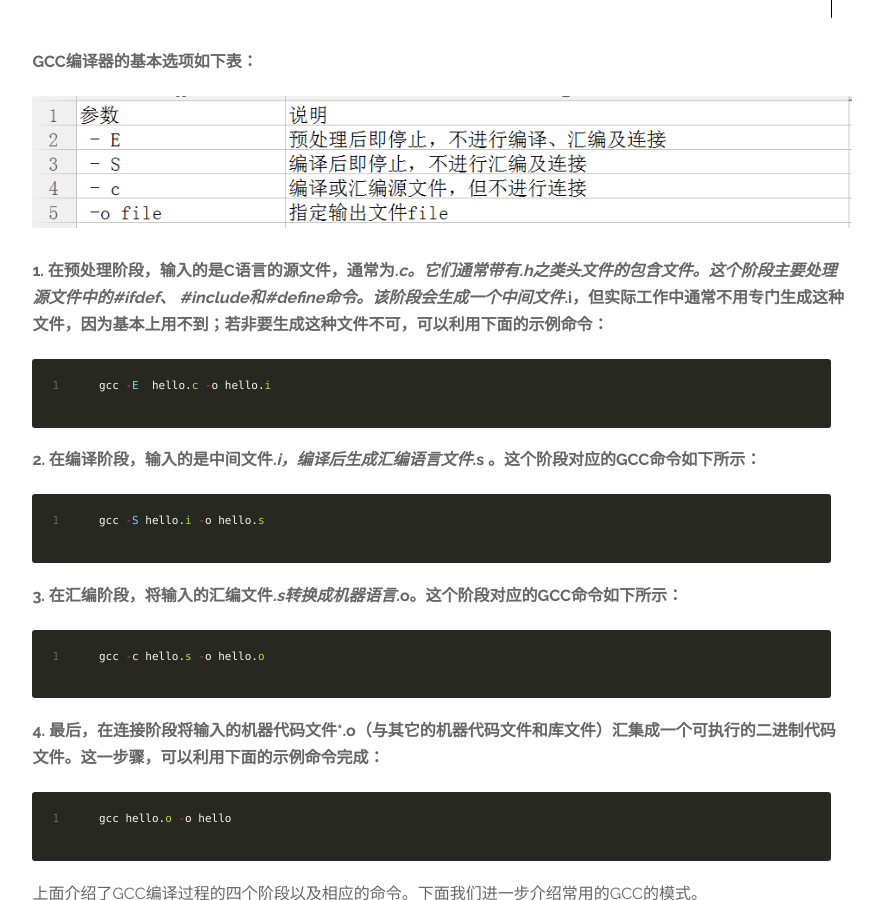
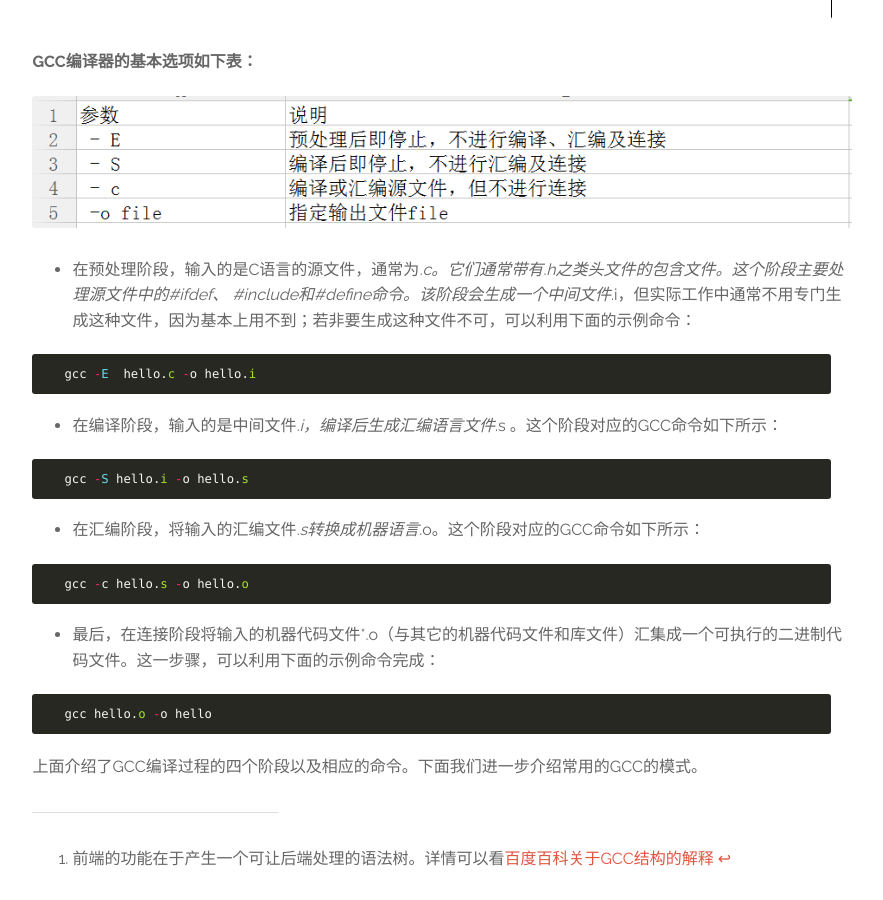
Before and after one commit to marcuses/marcuses.github.io, a Jekyll site: the page built from _posts/2016-03-19-Linux编译入门之GCC.md, in a window 1280 px wide and 900 px high, scrolled down 1948 px. Shown: the whole window, without its empty margins (198-1081 px from the left). Built offline with Jekyll 4.4.1, drawn with Linux system fonts in a browser that asks for light colours.

Commit message:
change index

```diff
--- a/_posts/2016-03-19-Linux编译入门之GCC.md
+++ b/_posts/2016-03-19-Linux编译入门之GCC.md
@@ -46,20 +46,20 @@ tags: [Linux基本技能]
 
 ![cmd-markdown-logo](http://marcuses.github.io/assets/images/gcc_2.png)
 
-**1. 在预处理阶段，输入的是C语言的源文件，通常为*.c。它们通常带有.h之类头文件的包含文件。这个阶段主要处理源文件中的#ifdef、 #include和#define命令。该阶段会生成一个中间文件*.i，但实际工作中通常不用专门生成这种文件，因为基本上用不到；若非要生成这种文件不可，可以利用下面的示例命令：**
-{% highlight ruby linenos %}
+- 在预处理阶段，输入的是C语言的源文件，通常为*.c。它们通常带有.h之类头文件的包含文件。这个阶段主要处理源文件中的#ifdef、 #include和#define命令。该阶段会生成一个中间文件*.i，但实际工作中通常不用专门生成这种文件，因为基本上用不到；若非要生成这种文件不可，可以利用下面的示例命令：
+{% highlight ruby%}
    gcc -E  hello.c -o hello.i
 {% endhighlight %}
-**2. 在编译阶段，输入的是中间文件*.i，编译后生成汇编语言文件*.s 。这个阶段对应的GCC命令如下所示：**
-{% highlight ruby linenos %}
+- 在编译阶段，输入的是中间文件*.i，编译后生成汇编语言文件*.s 。这个阶段对应的GCC命令如下所示：
+{% highlight ruby%}
    gcc -S hello.i -o hello.s
 {% endhighlight %}
-**3. 在汇编阶段，将输入的汇编文件*.s转换成机器语言*.o。这个阶段对应的GCC命令如下所示：**
-{% highlight ruby linenos %}
+- 在汇编阶段，将输入的汇编文件*.s转换成机器语言*.o。这个阶段对应的GCC命令如下所示：
+{% highlight ruby%}
    gcc -c hello.s -o hello.o
 {% endhighlight %}
-**4. 最后，在连接阶段将输入的机器代码文件*.o（与其它的机器代码文件和库文件）汇集成一个可执行的二进制代码文件。这一步骤，可以利用下面的示例命令完成：**
-{% highlight ruby linenos %}
+- 最后，在连接阶段将输入的机器代码文件*.o（与其它的机器代码文件和库文件）汇集成一个可执行的二进制代码文件。这一步骤，可以利用下面的示例命令完成：
+{% highlight ruby%}
    gcc hello.o -o hello
 {% endhighlight %}
 上面介绍了GCC编译过程的四个阶段以及相应的命令。下面我们进一步介绍常用的GCC的模式。
--- a/index.html
+++ b/index.html
@@ -8,7 +8,7 @@ layout: default
     {% for post in site.posts %}
       <li>
         <h2 class="post-list__post-title post-title"><a href="{{ site.baseurl }}{{ post.url | remove_first: '/' }}" title="{{ post.title }}">{{ post.title }}</a></h2>
-        <p class="excerpt">{{ post.excerpt | remove: '<p>' | remove: '</p>' }}&hellip;</p>
+        <p class="excerpt">{{ post.title | remove: '<p>' | remove: '</p>' }}&hellip;</p>
         <div class="post-list__meta">
 			<time datetime="{{ post.date | date: "%-d %b %Y" }}" class="post-list__meta--date date">
 				{{ post.date | date: "%-d %b %Y" }}
```
